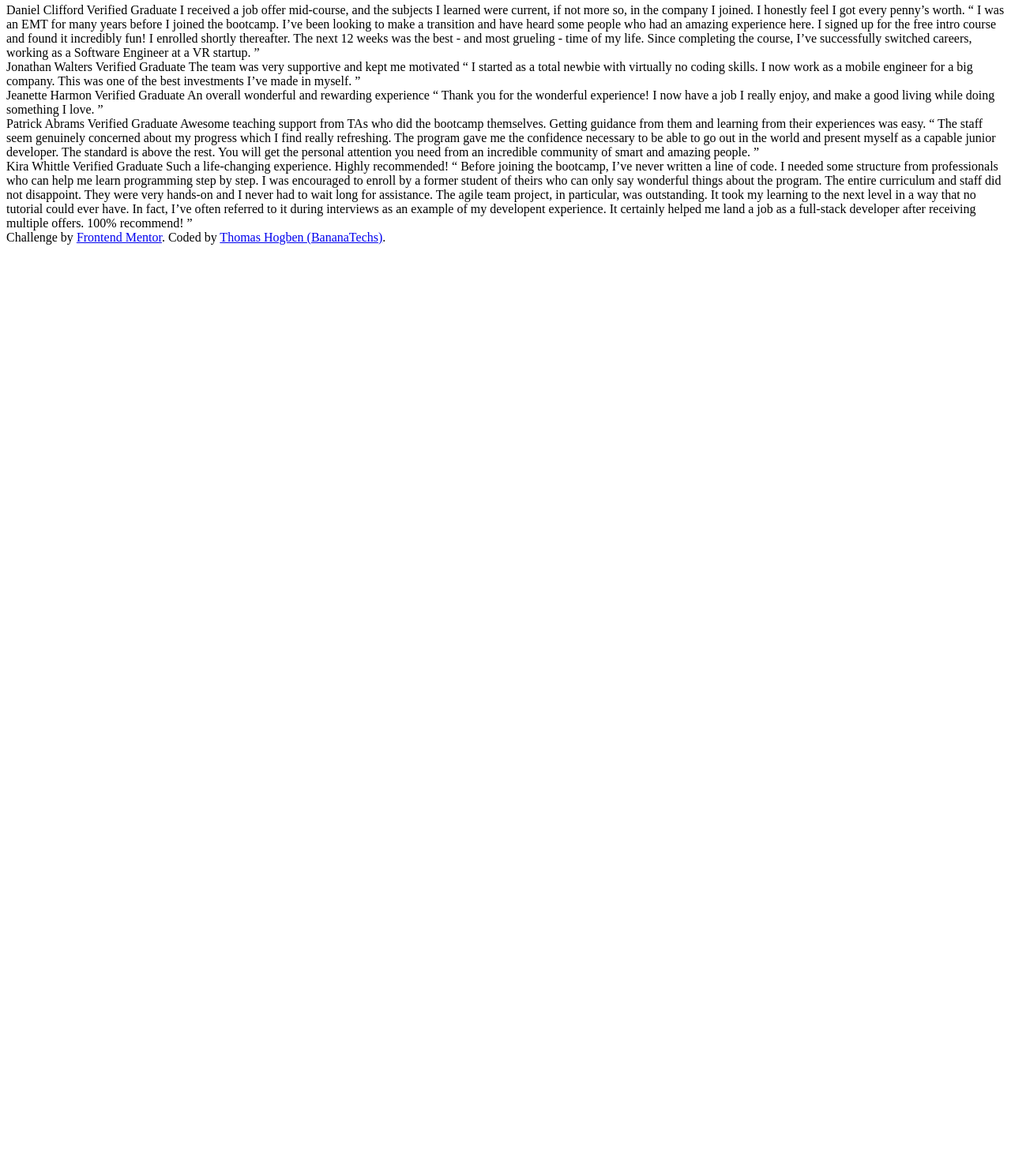
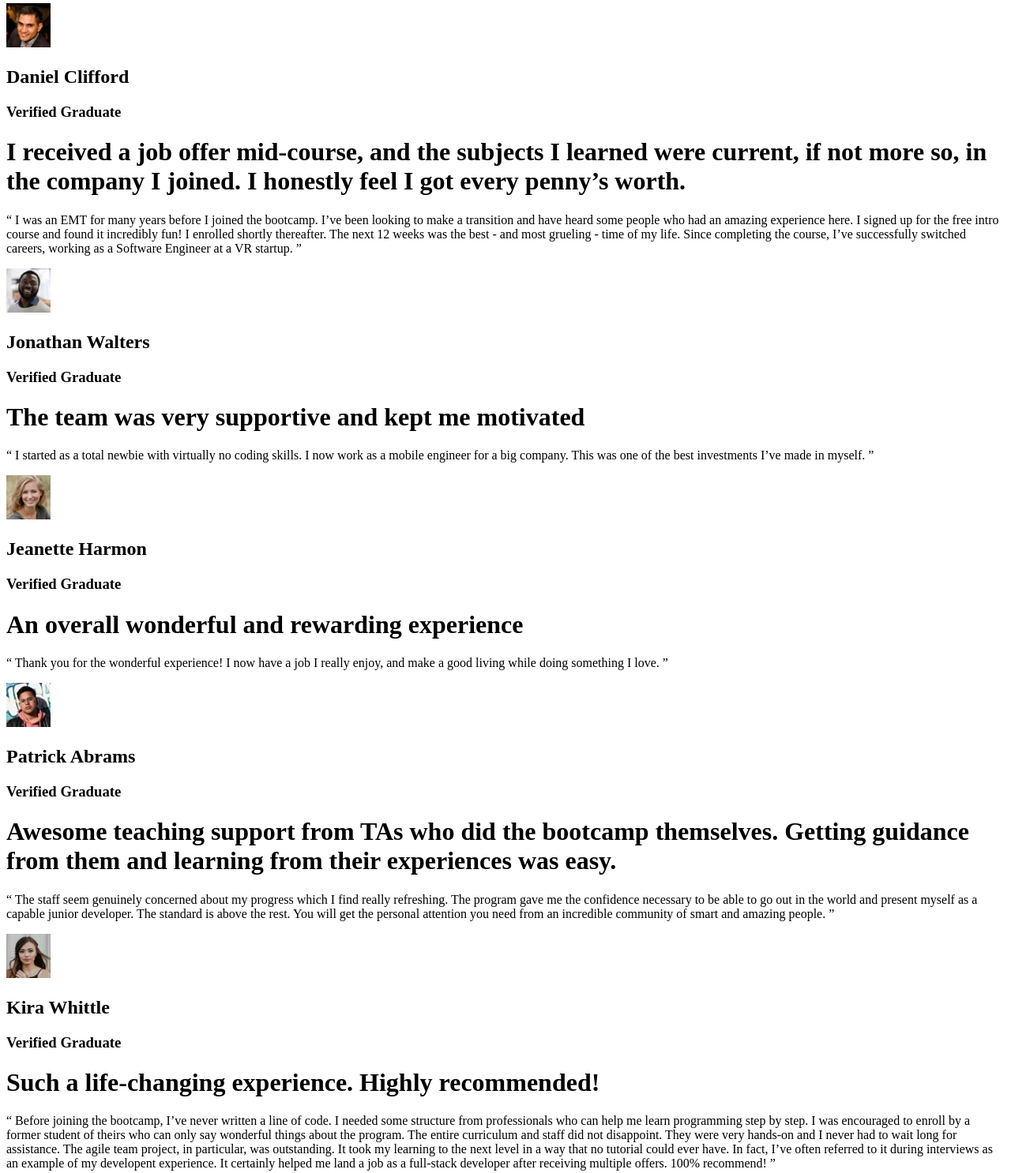
Before and after one commit to BananaTechs/frontend-mentor-testimonial-grid, a plain HTML site: page index.html in a window 1280 px wide. Shown: the part 4-1490 px from the top of the page at 79% size. Before the commit the page ends 800 px from the top, so only its background shows below. Drawn offline with Linux system fonts and the light colour scheme.

Commit message:
Add card images to html

```diff
--- a/index.html
+++ b/index.html
@@ -11,58 +11,90 @@
 </head>
 <body>
   <div>
-    Daniel Clifford
-    Verified Graduate
-
+    <div class="card-identity">
+      <img class="card-identity-img" src="./images/image-daniel.jpg" alt="Daniel Clifford">
+      <div class="card-identity-txt">
+        <h2 class="card-identity-name">Daniel Clifford</h2>
+        <h3 class="card-identity-qualification">Verified Graduate</h3>
+      </div>
+    </div>
+    <h1 class="card-main-statement">
       I received a job offer mid-course, and the subjects I learned were current, if not more so,
       in the company I joined. I honestly feel I got every penny’s worth.
-
+    </h1>
+    <p class="card-paragraph">
       “ I was an EMT for many years before I joined the bootcamp. I’ve been looking to make a
         transition and have heard some people who had an amazing experience here. I signed up
         for the free intro course and found it incredibly fun! I enrolled shortly thereafter.
         The next 12 weeks was the best - and most grueling - time of my life. Since completing
         the course, I’ve successfully switched careers, working as a Software Engineer at a VR startup. ”
+    </p>
   </div>
 
   <div>
-    Jonathan Walters
-    Verified Graduate
-
+    <div class="card-identity">
+      <img class="card-identity-img" src="./images/image-jonathan.jpg" alt="Jonathan Walters">
+      <div class="card-identity-txt">
+        <h2 class="card-identity-name">Jonathan Walters</h2>
+        <h3 class="card-identity-qualification">Verified Graduate</h3>
+      </div>
+    </div>
+    <h1 class="card-main-statement">
       The team was very supportive and kept me motivated
-
+    </h1>
+    <p class="card-paragraph">
       “ I started as a total newbie with virtually no coding skills. I now work as a mobile engineer
       for a big company. This was one of the best investments I’ve made in myself. ”
+    </p>
   </div>
 
   <div>
-    Jeanette Harmon
-    Verified Graduate
-
+    <div class="card-identity">
+      <img class="card-identity-img" src="./images/image-jeanette.jpg" alt="Jeanette Harmon">
+      <div class="card-identity-txt">
+        <h2 class="card-identity-name">Jeanette Harmon</h2>
+        <h3 class="card-identity-qualification">Verified Graduate</h3>
+      </div>
+    </div>
+    <h1 class="card-main-statement">
       An overall wonderful and rewarding experience
-
+    </h1>
+    <p class="card-paragraph">
       “ Thank you for the wonderful experience! I now have a job I really enjoy, and make a good living
       while doing something I love. ”
+    </p>
   </div>
 
   <div>
-    Patrick Abrams
-    Verified Graduate
-
+    <div class="card-identity">
+      <img class="card-identity-img" src="./images/image-patrick.jpg" alt="Patrick Abrams">
+      <div class="card-identity-txt">
+        <h2 class="card-identity-name">Patrick Abrams</h2>
+        <h3 class="card-identity-qualification">Verified Graduate</h3>
+      </div>
+    </div>
+    <h1 class="card-main-statement">
       Awesome teaching support from TAs who did the bootcamp themselves. Getting guidance from them and
       learning from their experiences was easy.
-
+    </h1>
+    <p class="card-paragraph">
       “ The staff seem genuinely concerned about my progress which I find really refreshing. The program
       gave me the confidence necessary to be able to go out in the world and present myself as a capable
       junior developer. The standard is above the rest. You will get the personal attention you need from
       an incredible community of smart and amazing people. ”
+    </p>
   </div>
 
   <div>
-    Kira Whittle
-    Verified Graduate
-
-    Such a life-changing experience. Highly recommended!
-
+    <div class="card-identity">
+      <img class="card-identity-img" src="./images/image-kira.jpg" alt="Kira Whittle">
+      <div class="card-identity-txt">
+        <h2 class="card-identity-name">Kira Whittle</h2>
+        <h3 class="card-identity-qualification">Verified Graduate</h3>
+      </div>
+    </div>
+    <h1 class="card-main-statement">Such a life-changing experience. Highly recommended!</h1>
+    <p class="card-paragraph">
       “ Before joining the bootcamp, I’ve never written a line of code. I needed some structure from
       professionals who can help me learn programming step by step. I was encouraged to enroll by a former
       student of theirs who can only say wonderful things about the program. The entire curriculum and staff
@@ -71,6 +103,7 @@
       could ever have. In fact, I’ve often referred to it during interviews as an example of my developent
       experience. It certainly helped me land a job as a full-stack developer after receiving multiple offers.
       100% recommend! ”
+    </p>
   </div>
 
   <div class="attribution">
```
Lines whose indentation alone changed are shown as unchanged.
